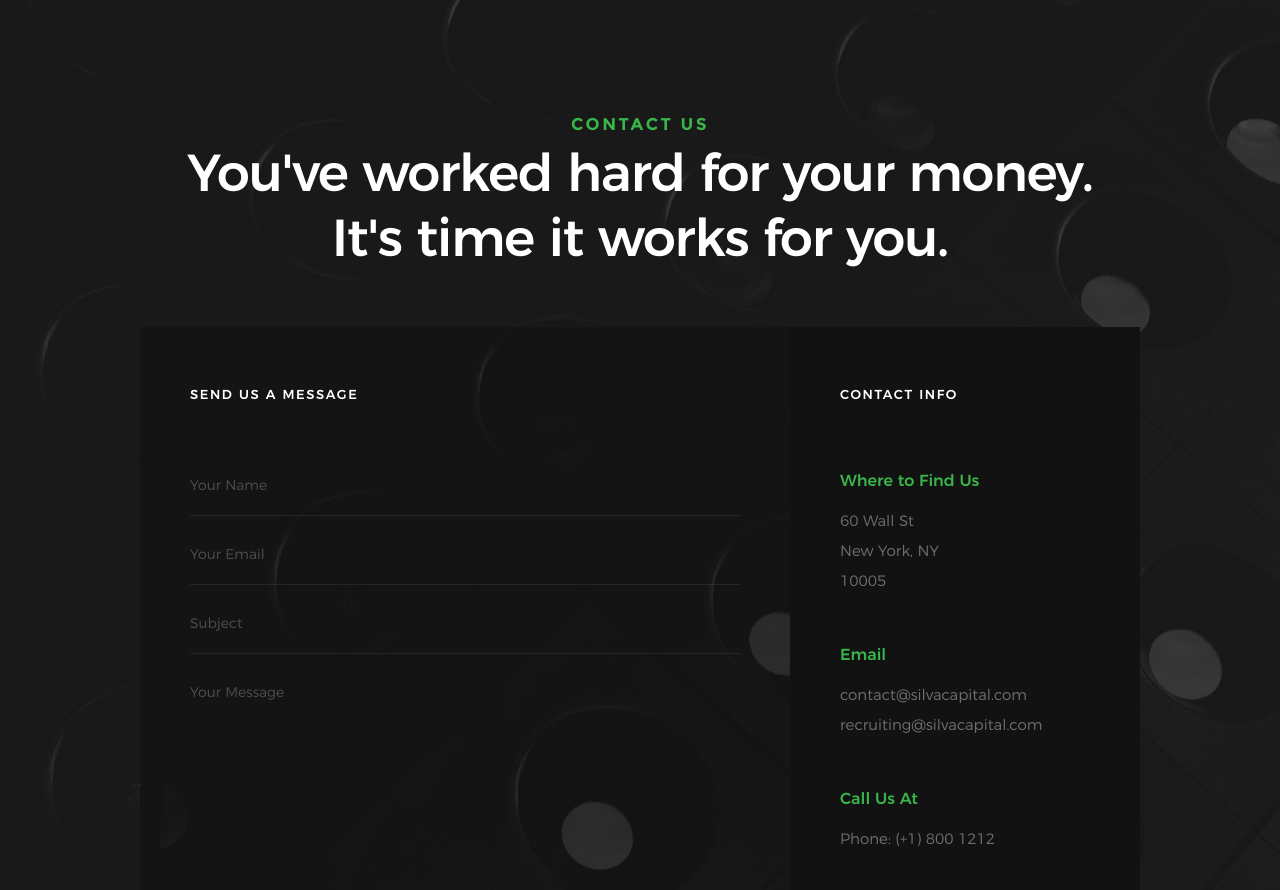
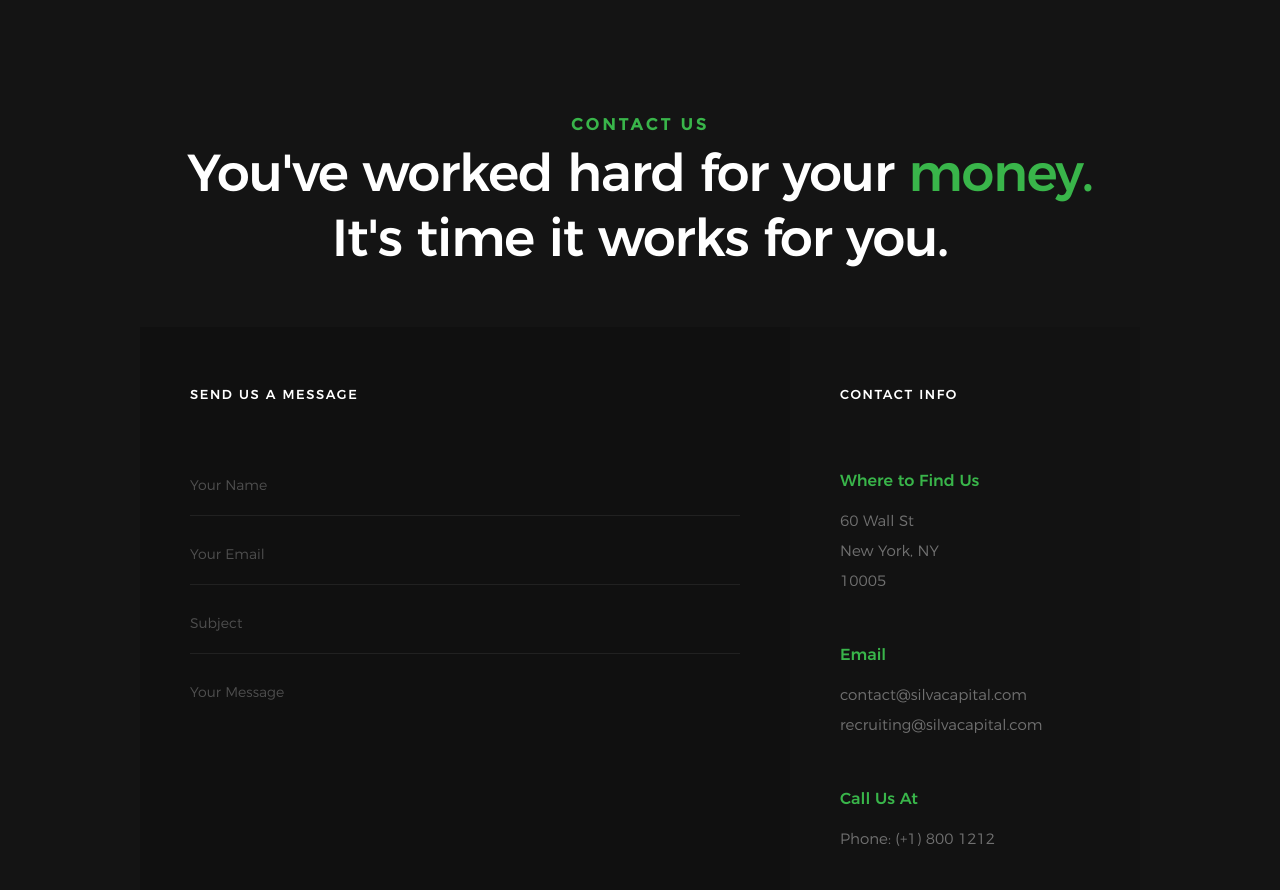
Before and after one commit to xicez/xicez.github.io, a plain HTML site: page index.html in a window 1280 px wide. Shown: the part 931-1821 px from the top of the page. Drawn offline with Linux system fonts and the light colour scheme.

Commit message:
Contact page

```diff
--- a/css/main.css
+++ b/css/main.css
@@ -3633,4 +3633,8 @@
     }
 }
 
+.green {
+    color: #39b54a;
+}
+
 /*# sourceMappingURL=main.css.map */
--- a/index.html
+++ b/index.html
@@ -122,7 +122,7 @@
         <div class="row section-header" data-aos="fade-up">
             <div class="col-full">
                 <h3 class="subhead">Contact Us</h3>
-                <h1 class="display-2 display-2--light">You've worked hard for your money. It's time it works for you.</h1>
+                <h1 class="display-2 display-2--light">You've worked hard for your <span class="green">money.</span> It's time it works for you.</h1>
             </div>
         </div>
 
```
Also changed, not shown: images/contact-bg.jpg (deleted), 3 other files.
